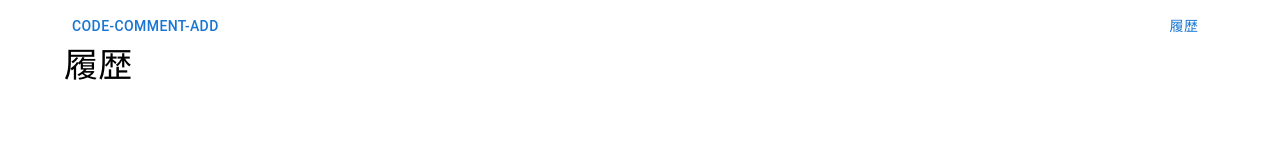
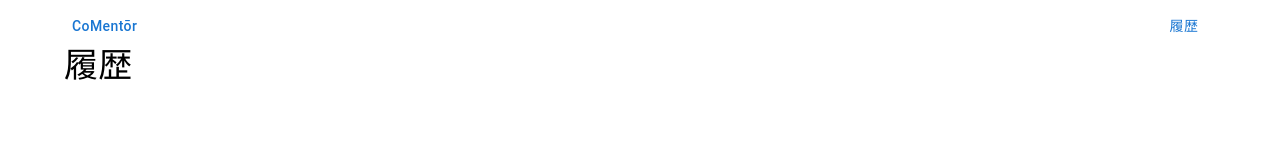
Before and after one commit to tsuchidarikuto/code-comment-app, a Next.js app: page /history in a window 1280 px wide. Shown: the top 160 px of the page. Built offline with nearby package versions, Linux system fonts and the light colour scheme.

Commit message:
ボタンのテキストを「code-comment-add」から「CoMentōr」に変更し、Monaco Editorの診断設定を無効化する方法を修正

```diff
--- a/app/history/page.tsx
+++ b/app/history/page.tsx
@@ -25,10 +25,10 @@ export default function History() {
           <Button
             variant="text"
             component="h1"
-            sx={{ textAlign: 'left' }}
+            sx={{ textAlign: 'left', textTransform: 'none' }}
             onClick={() => router.push('/')}
             >
-            code-comment-add
+            CoMentōr
           </Button>
           <Button
             variant="text"
```
Also changed, not shown: app/page.tsx (+9 -7 lines).
